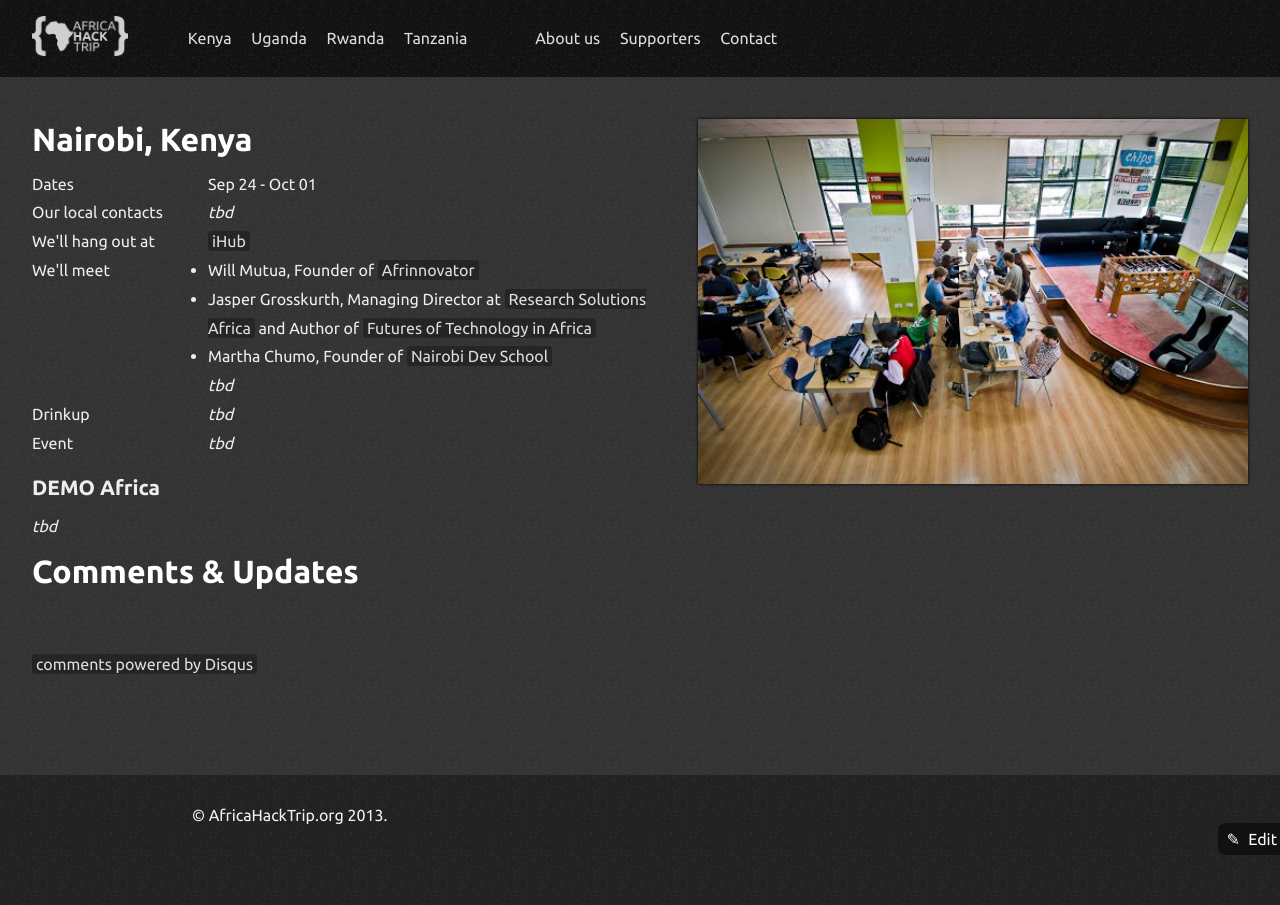
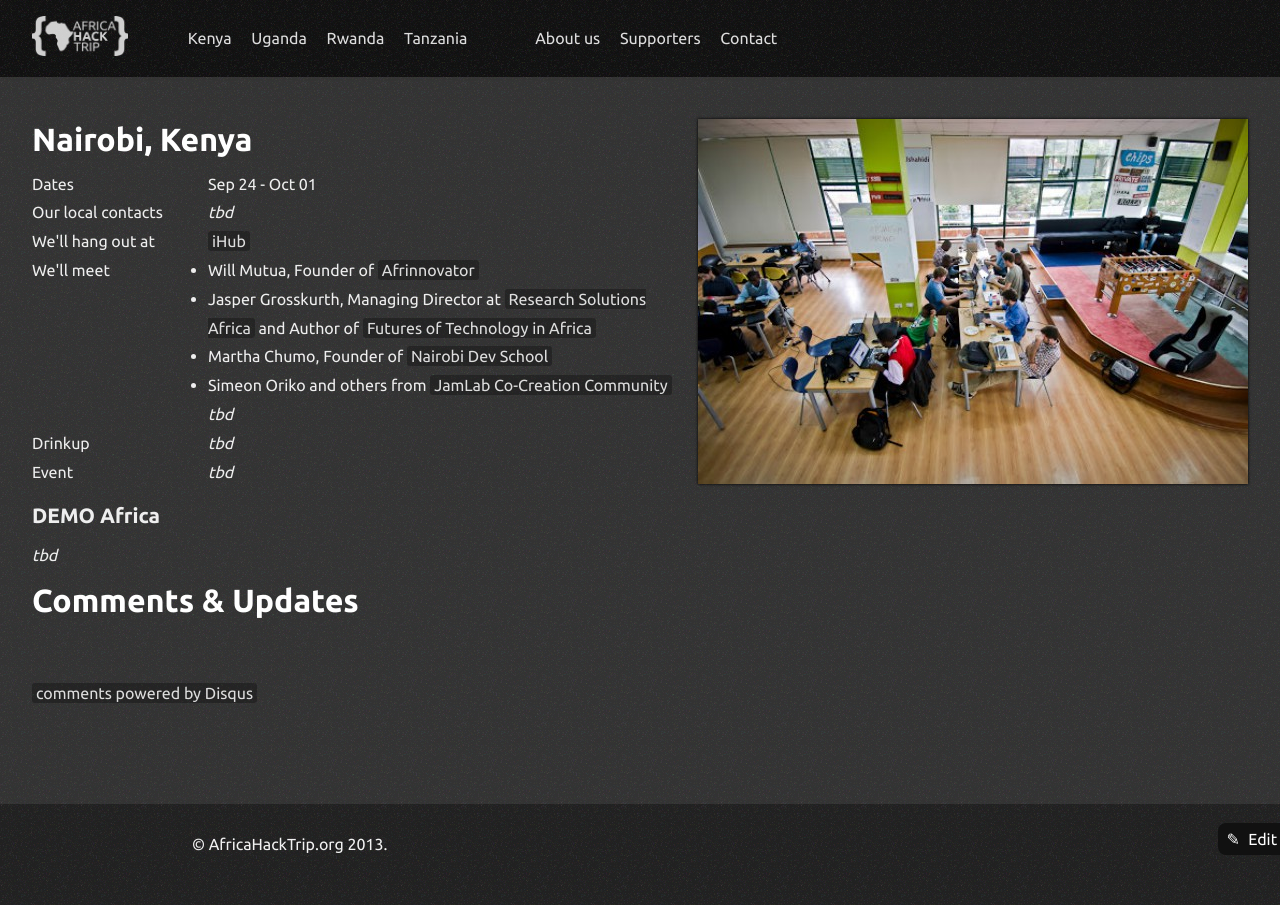
Before and after one commit to AfricaHackTrip/website-before-trip, a Jekyll site: the page built from kenya.html, in a window 1280 px wide. Built offline with Jekyll 4.4.1, drawn with Linux system fonts in a browser that asks for light colours; nearby versions of some CDN libraries; comment, search, counter and statistics services are not loaded.

Commit message:
Added JamLab

```diff
--- a/kenya.html
+++ b/kenya.html
@@ -27,6 +27,7 @@
       <li>Will Mutua, Founder of <a href="http://afrinnovator.com/">Afrinnovator</a></li>
       <li>Jasper Grosskurth, Managing Director at <a href="http://www.researchsolutionsafrica.com/">Research Solutions Africa</a> and Author of <a href="http://mobileafricarevisited.files.wordpress.com/2009/09/futures-of-technology-in-africa.pdf">Futures of Technology in Africa</a></li>
       <li>Martha Chumo, Founder of <a href="http://geekfeminism.org/2013/06/26/martha-chumo-founding-nairobi-dev-school/">Nairobi Dev School</a></li>
+      <li>Simeon Oriko and others from <a href="http://jamlab.co.ke/">JamLab Co-Creation Community</a></li>
     </ul>
   </dd>
   <dd><em>tbd</em></dd>
```
